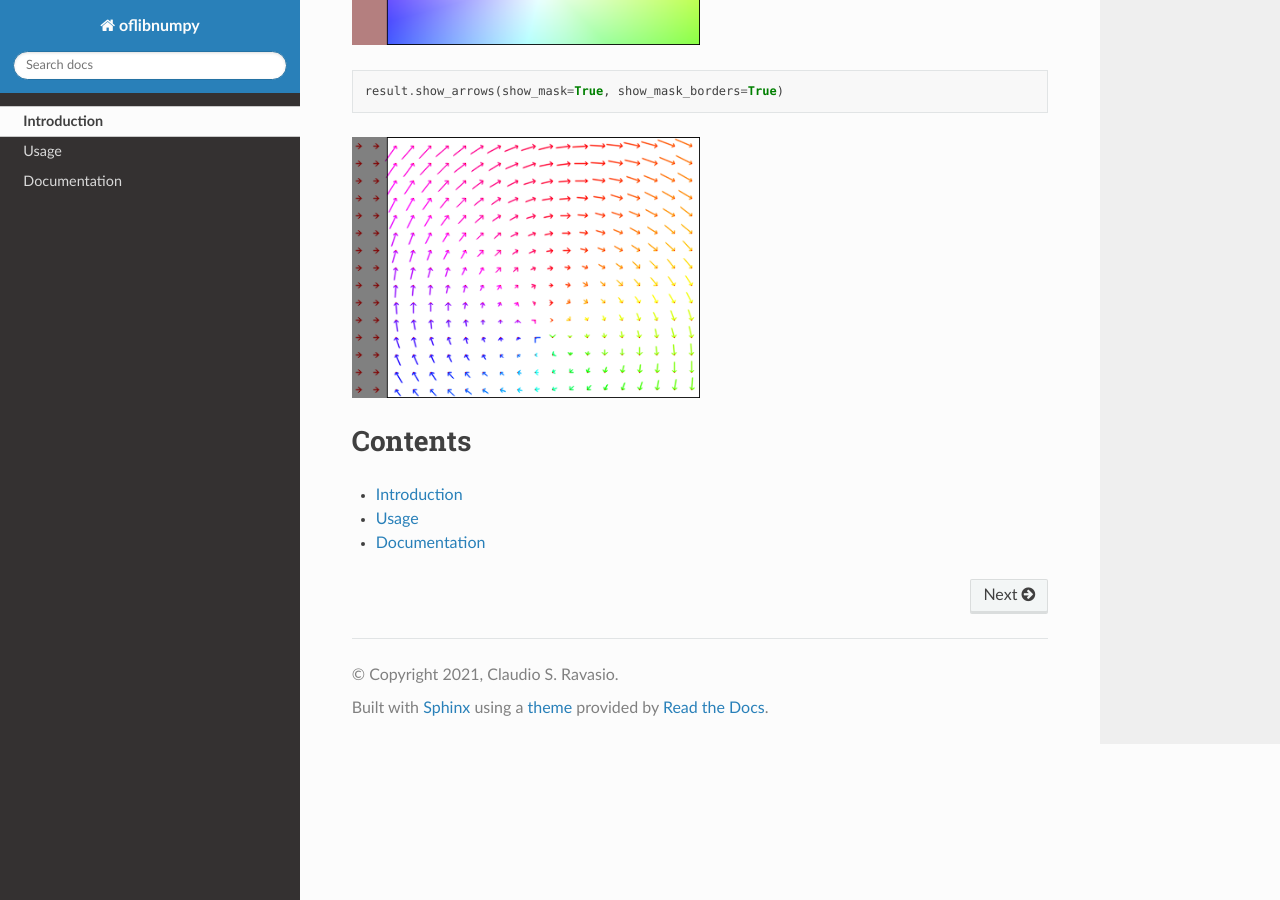
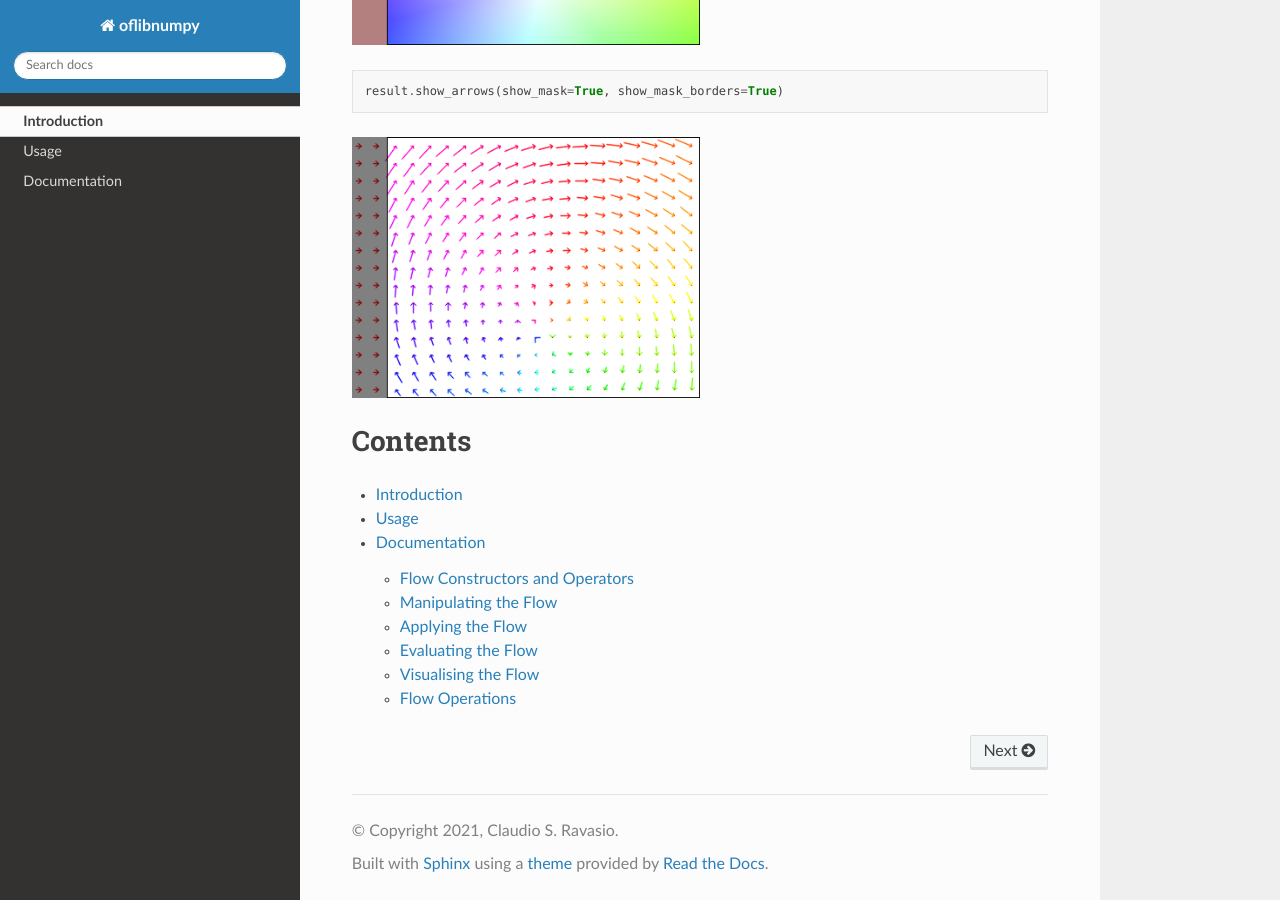
Before and after one commit to CSRavasio/oflibnumpy, a Sphinx documentation site: the page built from docs/index.rst, in a window 1280 px wide and 900 px high, scrolled down 1437 px. Built offline with Sphinx 7.4.7 and the Read the Docs theme 2.0.0, drawn with Linux system fonts in a browser that asks for light colours; pages that are not in the unit, such as notebooks, are missing from menus; some of the changed lines change nothing that is shown.

Commit message:
doc: documentation restructured

```diff
--- a/docs/documentation.rst
+++ b/docs/documentation.rst
@@ -1,10 +1,49 @@
 Documentation
 =============
+While this documentation aims to go beyond a simple listing of parameters and instead attempts to explain some of the
+principles behind the functions, please see the section ":ref:`Usage`" for more details and usage examples including
+code and flow field visualisations.
 
-.. automodule:: oflibnumpy.flow_class
-   :members:
-   :undoc-members:
 
-.. automodule:: oflibnumpy.flow_operations
-   :members:
-   :undoc-members:
+Flow Constructors and Operators
+-------------------------------
+.. autoclass:: oflibnumpy.Flow
+    :members: zero, from_matrix, from_transforms, vecs, ref, mask, shape, is_zero
+    :special-members: __str__, __getitem__, __copy__, __add__, __sub__, __mul__, __truediv__, __pow__, __neg__
+
+    .. automethod:: __init__
+
+Manipulating the Flow
+---------------------
+.. currentmodule:: oflibnumpy
+.. automethod:: Flow.resize
+.. automethod:: Flow.pad
+.. automethod:: Flow.invert
+.. automethod:: Flow.switch_ref
+
+Applying the Flow
+-----------------
+.. currentmodule:: oflibnumpy
+.. automethod:: Flow.apply
+.. automethod:: Flow.track
+
+Evaluating the Flow
+-------------------
+.. currentmodule:: oflibnumpy
+.. automethod:: Flow.matrix
+.. automethod:: Flow.valid_target
+.. automethod:: Flow.valid_source
+.. automethod:: Flow.get_padding
+
+Visualising the Flow
+--------------------
+.. currentmodule:: oflibnumpy
+.. automethod:: Flow.visualise
+.. automethod:: Flow.visualise_arrows
+.. automethod:: Flow.show
+.. automethod:: Flow.show_arrows
+
+Flow Operations
+---------------
+.. autofunction:: oflibnumpy.visualise_definition
+.. autofunction:: oflibnumpy.combine_flows
```
